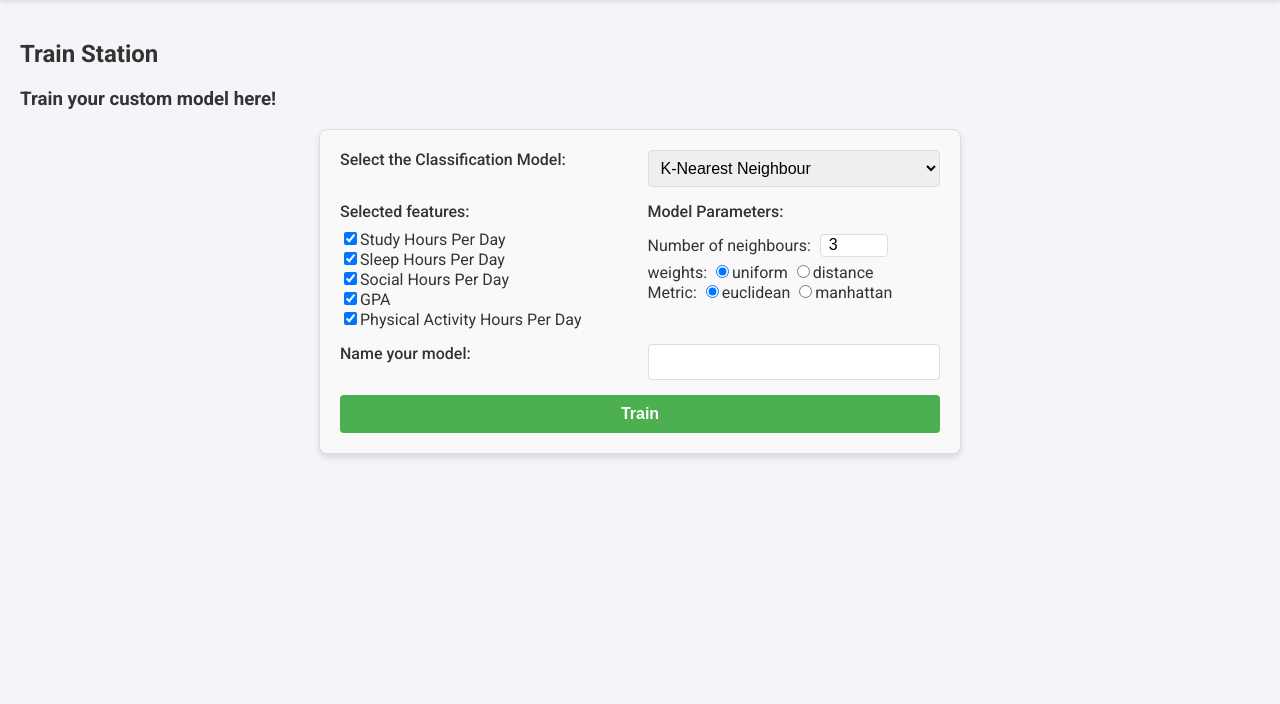
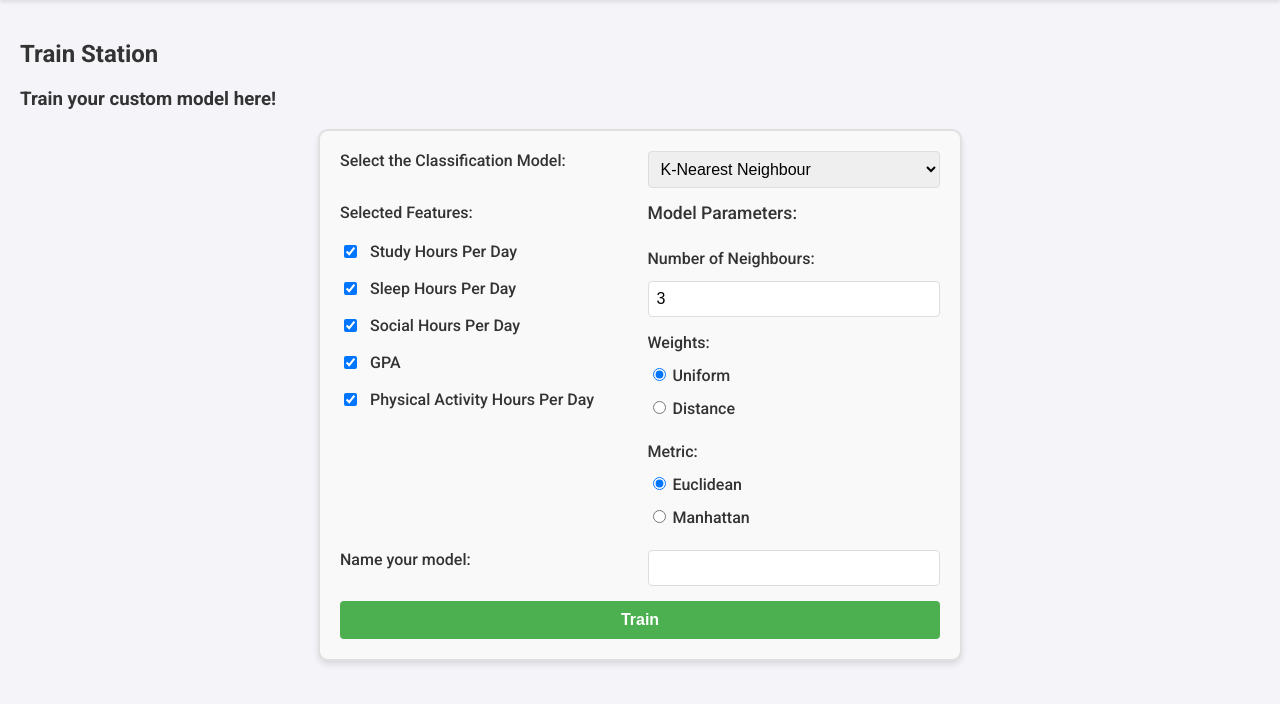
Before and after one commit to fadielsayed/LA-project, a Flask app: page /train-station in a window 1280 px wide. Shown: the part 80-784 px from the top of the page. Run offline with Flask 3, Linux system fonts and the light colour scheme; some libraries are stand-ins or nearby versions.

Commit message:
Commit design 27-01

```diff
--- a/static/styles.css
+++ b/static/styles.css
@@ -269,6 +269,10 @@ main {
     gap: 15px;
     max-width: 600px;
     margin: 0 auto;
+    background-color: #f9f9f9;
+    border: 2px solid #e0e0e0;
+    border-radius: 10px;
+    box-shadow: 0 4px 6px rgba(0, 0, 0, 0.1);
 }
 
 .form-grid label {
@@ -281,6 +285,17 @@ main {
     border: 1px solid #ddd;
     border-radius: 4px;
     font-size: 1rem;
+}
+.form-grid select:focus,
+.form-grid select:hover {
+    border-color: #007bff;
+    outline: none;
+}
+.form-grid input:focus,
+.form-grid input:hover
+ {
+    border-color: #007bff;
+    outline: none;
 }
 
 .submit-button {
@@ -482,6 +497,7 @@ form .submit-button {
 
 form .submit-button:hover {
     background-color: #45a049;
+    transform: scale(1.01);
     /* Slightly darker green on hover */
 }
 
@@ -501,12 +517,15 @@ form .submit-button:disabled {
 
 /* File input container */
 .file-input-wrapper {
-    display: inline-block;
+    display: flex;
     /* Inline block to match button size */
     position: relative;
     /* Position relative for custom styling */
     font-family: 'Roboto', sans-serif;
     /* Modern font */
+    gap: 10px;
+    align-items: center;
+    width: 100%;
 }
 
 /* Hide the default file input */
@@ -528,37 +547,26 @@ form .submit-button:disabled {
 /* Custom button for file upload */
 .file-input-wrapper .custom-file-button {
     background-color: #2c3e50;
-    /* Green background */
     color: white;
-    /* White text */
     padding: 10px 20px;
-    /* Padding for button size */
     border: none;
-    /* Remove border */
     border-radius: 4px;
-    /* Rounded corners */
     font-size: 16px;
-    /* Larger font size */
     font-weight: bold;
-    /* Bold text */
     text-align: center;
-    /* Center text */
     cursor: pointer;
-    /* Pointer cursor */
     transition: background-color 0.3s ease;
-    /* Smooth transition for hover */
+    padding: 8px 15px;
 }
 
 /* Hover effect for button */
 .file-input-wrapper .custom-file-button:hover {
-    background-color: #45a049;
-    /* Slightly darker green */
+    background-color: #5f7386;
 }
 
 /* Active effect for button */
 .file-input-wrapper .custom-file-button:active {
-    background-color: #3e8e41;
-    /* Even darker green */
+    background-color: #5f7386;
 }
 
 .prediction-result {
@@ -610,14 +618,14 @@ form .submit-button:disabled {
      transition: background-color 0.3s ease;
  }
 
- .custom-file-button:hover {
-     background-color: #45a049;
- }
-
  .file-name {
      font-size: 1rem;
      color: #333;
      font-style: italic;
+     white-space: nowrap;
+     overflow: hidden;
+     text-overflow: ellipsis;
+     max-width: 300px;
  }
  /* Bulk Prediction Styles */
 .bulk-prediction {
@@ -777,3 +785,34 @@ form .submit-button:disabled {
     border: 2px solid #28a745;
     color: #155724;
 }
+
+.checkboxes {
+    display: flex;
+    flex-direction: column;
+    gap: 10px;
+}
+
+.checkboxes label {
+    display: flex;
+    align-items: center;
+    gap: 10px;
+    font-size: 1rem;
+}
+
+.model-parameters {
+    display: flex;
+    flex-direction: column;
+    gap: 1rem;
+}
+
+.parameter-group {
+    display: flex;
+    flex-direction: column;
+    gap: 5px;
+}
+
+.section-label {
+    font-size: 1.1rem;
+    font-weight: bold;
+    margin-bottom: 10px;
+}
--- a/templates/bulk_prediction.html
+++ b/templates/bulk_prediction.html
@@ -65,14 +65,14 @@
         <!-- Bulk Prediction Section -->
         <section class="bulk-prediction">
             <h2>Bulk Prediction</h2>
-            <form method="POST" enctype="multipart/form-data" action="{{ url_for('bulk_prediction') }}">
+            <form method="POST" class="form-grid" enctype="multipart/form-data" action="{{ url_for('bulk_prediction') }}">
                 <label for="file">Upload CSV File:</label>
+                <br/>
                 <div class="file-input-wrapper">
                     <button type="button" class="custom-file-button">Choose File</button>
                     <input type="file" id="file" name="file" accept=".csv" required onchange="updateFileName()">
                     <span id="file-name" class="file-name">No file chosen</span>
                 </div>
-                <br/>
                 <br/>
                 <button type="submit" class="submit-button">Predict</button>
             </form>
--- a/templates/trainstation.html
+++ b/templates/trainstation.html
@@ -32,7 +32,6 @@
             <h2>Train Station</h2>
             <h3>Train your custom model here!</h3>
             <form method="POST" class="form-grid">
-
                 <label for="Classification_Model">Select the Classification Model:</label>
                 <select id="Classification_Model" name="Classification_Model" required onchange="updateParameters()">
                     <option value="KNN">K-Nearest Neighbour</option>
@@ -40,42 +39,38 @@
                     <option value="DT">Decision Tree</option>
                 </select>
 
-                    <tr>
-                        <td>
-                            <div id="checkboxes">
-                                <label>Selected features:</label>
+                <div class="checkboxes">
+                    <label class="section-label">Selected Features:</label>
+                    <label><input type="checkbox" checked="checked" name="cbStudyHours"> Study Hours Per Day</label>
+                    <label><input type="checkbox" checked="checked" name="cbSleepHours"> Sleep Hours Per Day</label>
+                    <label><input type="checkbox" checked="checked" name="cbSocialHours"> Social Hours Per Day</label>
+                    <label><input type="checkbox" checked="checked" name="cbGPA"> GPA</label>
+                    <label><input type="checkbox" checked="checked" name="bcPhysicalHours"> Physical Activity Hours Per Day</label>
+                </div>
 
-                                <input type="checkbox" checked="checked" name="cbStudyHours">Study Hours Per Day </input></br>
-                                <input type="checkbox" checked="checked" name="cbSleepHours">Sleep Hours Per Day</input></br>
-                                <input type="checkbox" checked="checked" name="cbSocialHours">Social Hours Per Day</input></br>
-                                <input type="checkbox" checked="checked" name="cbGPA">GPA</input></br>
-                                <input type="checkbox" checked="checked" name="bcPhysicalHours">Physical Activity Hours Per Day</input></br>
+                <div class="model-parameters">
+                    <label class="section-label">Model Parameters:</label>
+                    <div class="parameter-group">
+                        <label for="nNeighbours">Number of Neighbours:</label>
+                        <input name="nNeighbours" type="number" value="3">
+                    </div>
+                    <div class="parameter-group">
+                        <label>Weights:</label>
+                        <label><input name="weights" type="radio" value="uniform" checked="checked"> Uniform</label>
+                        <label><input name="weights" type="radio" value="distance"> Distance</label>
+                    </div>
+                    <div class="parameter-group">
+                        <label>Metric:</label>
+                        <label><input name="metric" type="radio" value="euclidean" checked="checked"> Euclidean</label>
+                        <label><input name="metric" type="radio" value="manhattan"> Manhattan</label>
+                    </div>
+                </div>
 
-                            </div>
-                        </td>
-                        <td>
-                            <div>
-                                <label>Model Parameters:</label>
-                                <div id="p1">Number of neighbours:
-                                    <input name="nNeighbours" type="number" value="3" style="width: 50px; margin: 5px;height: 5px;">
-                                </div>
-                                <div id="p2">weights:
-                                    <input name="weights" type="radio" value="uniform" checked="checked">uniform</input>
-                                    <input name="weights" type="radio" value="distance">distance</input>
-                                </div>
-                                <div id="p3">Metric:
-                                    <input name="metric" type="radio" value="euclidean" checked="checked">euclidean</input>
-                                    <input name="metric" type="radio" value="manhattan">manhattan</input>
-                                </div>
-
-                            </div>
-                        </td>
-                    </tr>
-
-                <label for="txtModelName">Name your model: </label>
+                <label for="txtModelName">Name your model:</label>
                 <input name="txtModelName" required>
                 <button type="submit" class="submit-button">Train</button>
             </form>
+
 
             {% if result %}
             <div class="prediction-result">
```
